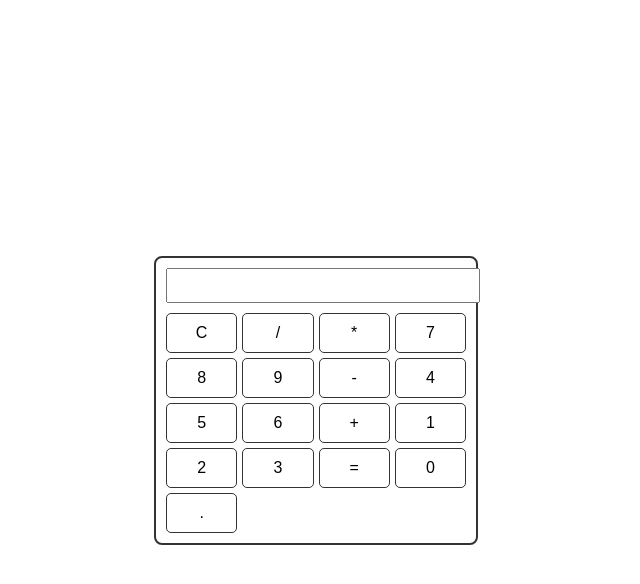
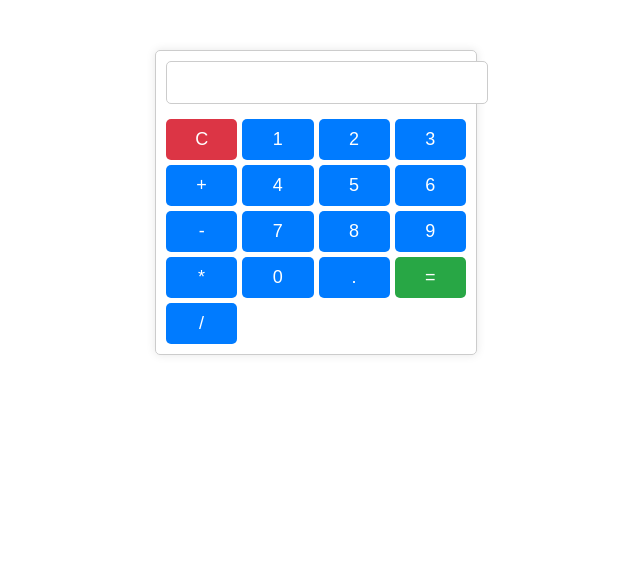
Before and after one commit to NorbuSherpa-Ram/Practical, a plain HTML site: page Calculator/index.html in a window 1280 px wide. Shown: the whole page, without its empty margins (324-964 px from the left). Drawn offline with Linux system fonts and the light colour scheme.

```diff
--- a/Calculator/index.html
+++ b/Calculator/index.html
@@ -1,84 +1,93 @@
 <!DOCTYPE html>
 <html lang="en">
-
 <head>
 <meta charset="UTF-8">
 <meta name="viewport" content="width=device-width, initial-scale=1.0">
-    <title>Simple Calculator</title>
+<title>Calculator</title>
 <style>
     body {
-            display: flex;
-            justify-content: center;
-            align-items: center;
-            height: 100vh;
-            margin: 0;
+        font-family: Arial, sans-serif;
     }
 
     .calculator {
         width: 300px;
-            border: 2px solid #333;
-            border-radius: 8px;
+        margin: 50px auto;
+        border: 1px solid #ccc;
+        border-radius: 5px;
         padding: 10px;
-        }
-
-        #display {
-            width: 100%;
-            padding: 5px;
-            margin-bottom: 10px;
-            font-size: 18px;
-        }
-
-        .buttons {
+        box-shadow: 0 0 10px rgba(0, 0, 0, 0.1);
         display: grid;
         grid-template-columns: repeat(4, 1fr);
         grid-gap: 5px;
     }
 
-        button {
+    .calculator input[type="text"] {
+        grid-column: 1 / span 4;
         width: 100%;
         padding: 10px;
-            font-size: 16px;
-            border: 1px solid #333;
+        margin-bottom: 10px;
+        font-size: 18px;
         border-radius: 5px;
-            cursor: pointer;
-            background-color: #fff;
-            transition: background-color 0.3s;
+        border: 1px solid #ccc;
     }
 
-        button:hover {
-            background-color: #eee;
+    .calculator button {
+        padding: 10px;
+        font-size: 18px;
+        border-radius: 5px;
+        border: none;
+        cursor: pointer;
+        background-color: #007bff;
+        color: #fff;
+    }
+
+    .calculator button:hover {
+        background-color: #0056b3;
+    }
+
+    .calculator button.clear {
+        background-color: #dc3545;
+    }
+
+    .calculator button.clear:hover {
+        background-color: #c82333;
+    }
+
+    .calculator button.equal {
+        background-color: #28a745;
+    }
+
+    .calculator button.equal:hover {
+        background-color: #218838;
     }
 </style>
 </head>
+<body>
 
-<body>
 <div class="calculator">
     <input type="text" id="display" readonly>
-        <div class="buttons">
-            <button onclick="clearDisplay()">C</button>
-            <button onclick="appendToDisplay('/')">/</button>
-            <button onclick="appendToDisplay('*')">*</button>
+    <button onclick="clearDisplay()" class="clear">C</button>
+    <button onclick="appendToDisplay('1')">1</button>
+    <button onclick="appendToDisplay('2')">2</button>
+    <button onclick="appendToDisplay('3')">3</button>
+    <button onclick="appendToDisplay('+')">+</button>
+    <button onclick="appendToDisplay('4')">4</button>
+    <button onclick="appendToDisplay('5')">5</button>
+    <button onclick="appendToDisplay('6')">6</button>
+    <button onclick="appendToDisplay('-')">-</button>
     <button onclick="appendToDisplay('7')">7</button>
     <button onclick="appendToDisplay('8')">8</button>
     <button onclick="appendToDisplay('9')">9</button>
-            <button onclick="appendToDisplay('-')">-</button>
-            <button onclick="appendToDisplay('4')">4</button>
-            <button onclick="appendToDisplay('5')">5</button>
-            <button onclick="appendToDisplay('6')">6</button>
-            <button onclick="appendToDisplay('+')">+</button>
-            <button onclick="appendToDisplay('1')">1</button>
-            <button onclick="appendToDisplay('2')">2</button>
-            <button onclick="appendToDisplay('3')">3</button>
-            <button onclick="calculateResult()">=</button>
+    <button onclick="appendToDisplay('*')">*</button>
     <button onclick="appendToDisplay('0')">0</button>
     <button onclick="appendToDisplay('.')">.</button>
-        </div>
+    <button onclick="calculate()" class="equal">=</button>
+    <button onclick="appendToDisplay('/')">/</button>
 </div>
 
-</body>
 <script>
-    let display = document.getElementById('display');
 
+    let display =     document.getElementById('display');
     function appendToDisplay(value) {
         display.value += value;
     }
@@ -87,14 +96,11 @@
         display.value = '';
     }
 
-    function calculateResult() {
-        try {
-            display.value = eval(display.value);
-        } catch (error) {
-            display.value = 'Error';
+    function calculate() {
+        var result = eval(display.value);
+        display.value = result;
     }
-    }
-
 </script>
 
+</body>
 </html>
```
Also changed, not shown: reverseString.html (added, +31 -0 lines), Bio Data/Benimaru.jpg (renamed from Bio Data/Benimaru🌺.jpg). Lines whose indentation alone changed are shown as unchanged.
